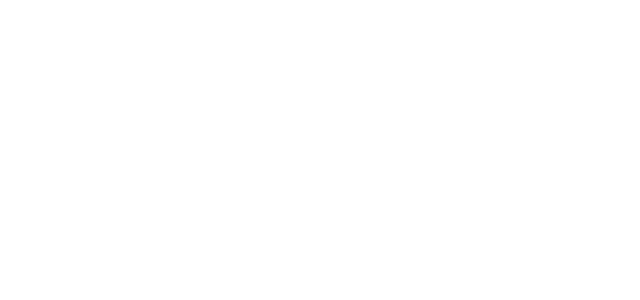
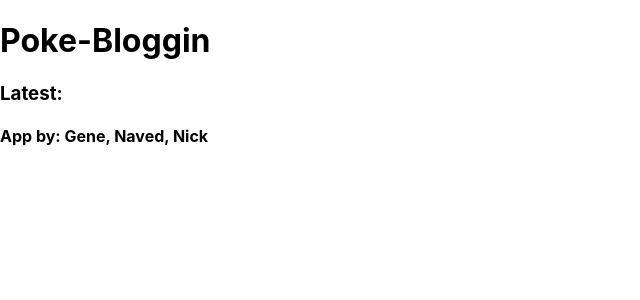
Before and after one commit to navedrahim/blog-app, a React (Create React App) app in the folder client/: page / in a window 1280 px wide. Shown: the top 300 px of the page, without its empty margins (0-640 px from the left). Built offline with nearby package versions, Linux system fonts and the light colour scheme.

Commit message:
added home screen, removed app css and added more routes in app.js

```diff
--- a/client/src/App.css
+++ b/client/src/App.css
@@ -1,38 +1,8 @@
-.App {
-  text-align: center;
+body {
+  margin: 0;
+  padding: 0;
 }
 
-.App-logo {
-  height: 40vmin;
-  pointer-events: none;
+a {
+  text-decoration: none;
 }
-
-@media (prefers-reduced-motion: no-preference) {
-  .App-logo {
-    animation: App-logo-spin infinite 20s linear;
-  }
-}
-
-.App-header {
-  background-color: #282c34;
-  min-height: 100vh;
-  display: flex;
-  flex-direction: column;
-  align-items: center;
-  justify-content: center;
-  font-size: calc(10px + 2vmin);
-  color: white;
-}
-
-.App-link {
-  color: #61dafb;
-}
-
-@keyframes App-logo-spin {
-  from {
-    transform: rotate(0deg);
-  }
-  to {
-    transform: rotate(360deg);
-  }
-}
--- a/client/src/App.js
+++ b/client/src/App.js
@@ -1,21 +1,23 @@
-import { Route, Switch } from "react-router-dom"
-// import Home from "./screens/Home/Home.jsx"
+import { Route, Switch } from "react-router-dom";
+import Home from "./screens/Home/Home.jsx";
 // import PostCreate from "./screens/PostCreate/PostCreate.jsx"
-// import PostDetail from "./screens/PostDetail/PostDetail.jsx"
+import PostDetail from "./screens/PostDetail/PostDetail.jsx";
 // import PostEdit from "./screens/PostEdit/PostEdit.jsx"
-import Posts from "./screens/Posts/Posts.jsx"
+import Posts from "./screens/Posts/Posts.jsx";
 import "./App.css";
 
 function App() {
-  return <div className="App">
-    <Switch>
-      {/* <Route exact path="/" component={Home}/>
-      <Route path="/create" component={PostCreate} />
-      <Route exact path="/posts/:id" component={PostDetail} />
-      <Route exact path="/posts/:id/edit" component={PostEdit} /> */}
-      <Route exact path="/posts" component={Posts} />
-    </Switch>
-  </div>;
+  return (
+    <div className="App">
+      <Switch>
+        <Route exact path="/" component={Home} />
+        {/* <Route path="/create" component={PostCreate} /> */}
+        <Route exact path="/posts/:id" component={PostDetail} />
+        {/* <Route exact path="/posts/:id/edit" component={PostEdit} /> */}
+        <Route exact path="/posts" component={Posts} />
+      </Switch>
+    </div>
+  );
 }
 
 export default App;
--- a/client/src/screens/Home/Home.jsx
+++ b/client/src/screens/Home/Home.jsx
@@ -0,0 +1,11 @@
+function Home() {
+  return (
+    <div className="home-screen">
+      <h1>Poke-Bloggin</h1>
+      <h3>Latest: </h3>
+      <h4>App by: Gene, Naved, Nick</h4>
+    </div>
+  );
+}
+
+export default Home;
```
